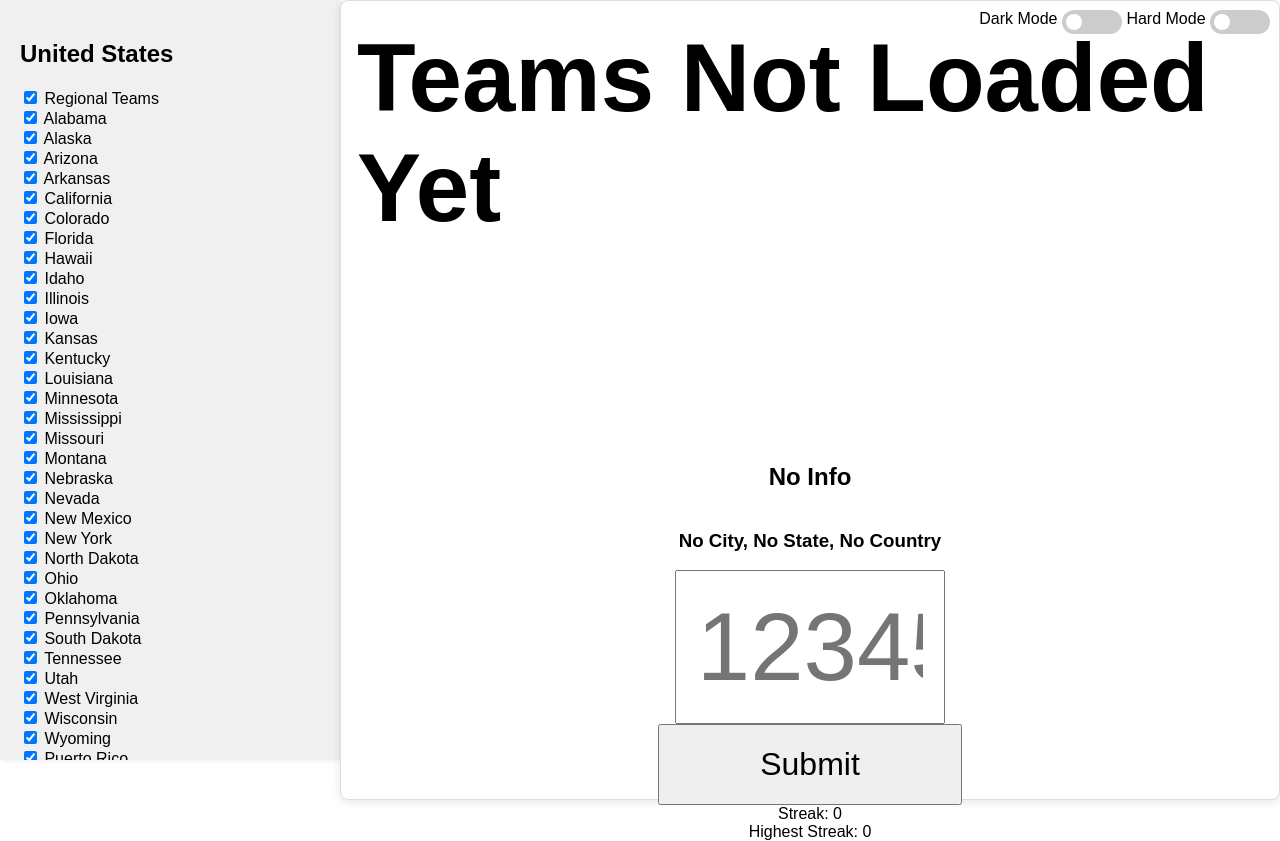
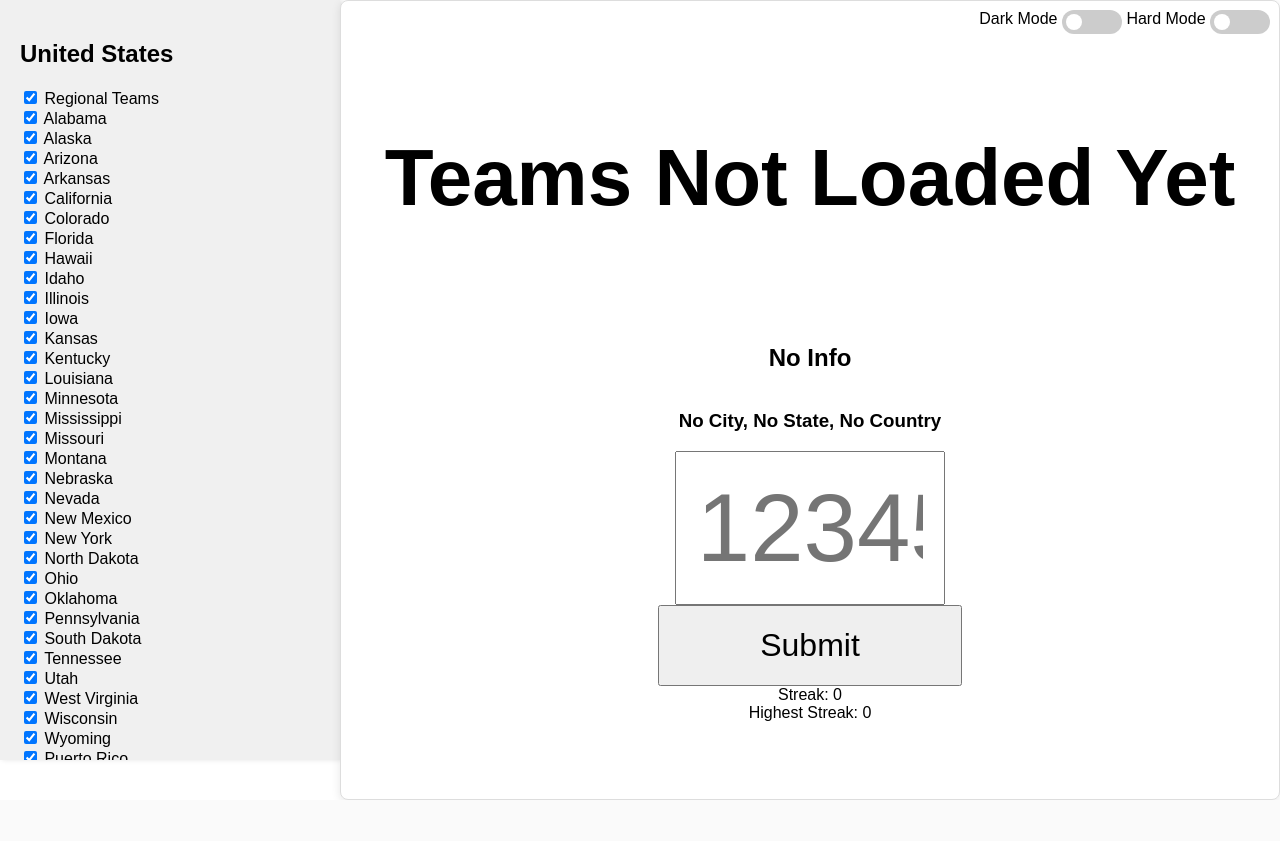
Before and after one commit to CommandTech/FRCTeamMemory, a Flask app: page / in a window 1280 px wide. After the commit the page ends 800 px from the top, so only its background shows below. Run offline with Flask 3, Linux system fonts and the light colour scheme.

Commit message:
Makes sure that the streak only goes up if the guessed team is a new team, fixed updating the team info, and some sizing stuff

```diff
--- a/main.py
+++ b/main.py
@@ -6,6 +6,7 @@ from datetime import datetime
 from datetime import timedelta
 import secrets
 import string
+import re
 
 app = Flask(__name__, static_folder='static')
 
@@ -206,6 +207,10 @@ def genRandomTeam():
 
                 session['curTeamCountry'] = team[5]
 
+
+            if re.search(r'team \d{1,4}', session['curTeamInfo'].lower()):
+                session['curTeamInfo'] = "No Info"
+
         except:
             print("excepted")
             session['curTeam'] = -1
@@ -228,6 +233,7 @@ def root():
             characters = string.ascii_letters + string.digits
             session['id'] = ''.join(secrets.choice(characters) for _ in range(32))
 
+        session['guessedTeams'] = []
         session['currentStreak'] = 0
         session['curTeam'] = 0
         session['curTeamName'] = "Teams Not Loaded Yet"
@@ -262,9 +268,12 @@ def check_team():
     with app.app_context():
         match = teamNumber == session.get('curTeam',0)
         if (match and teamNumber != -1):
-            session['currentStreak'] += 1
+            if teamNumber not in session['guessedTeams']:
+                session['currentStreak'] += 1
+                session['guessedTeams'] = session.get('guessedTeams', []) + [session['curTeam']]
         else:
             session['currentStreak'] = 0
+            session['guessedTeams'] = []
 
         if session['currentStreak'] > session['highest_streak']:
             session['highest_streak'] = session['currentStreak']
@@ -401,12 +410,14 @@ def update_teams():
     session['selected_regions'] = data['regions']
     session['regional'] = data['regional']
     session['currentStreak'] = 0
+    session['guessedTeams'] = []
     genRandomTeam()
     return "0"
 
 @app.route('/gen-random-team', methods=['POST'])
 def gen_random_team_route():
     genRandomTeam()
+
     return jsonify({'status': 'success', 'newTeamName': session['curTeamName'],'newTeamInfo': session['curTeamInfo'], 'newTeamCity': session['curTeamCity'], 'newTeamState': session['curTeamState'], 'newTeamCountry': session['curTeamCountry'], 'streak': session['currentStreak']})
 
 def startWeb():
--- a/static/script.js
+++ b/static/script.js
@@ -169,6 +169,8 @@ function reloadPage() {
             }
             currentStreak.textContent = "Streak: " + data.streak;
             teamLocation.textContent = data.newTeamCity + ', ' + data.newTeamState + ', ' + data.newTeamCountry;
+
+            teamInfo.textContent = data.newTeamInfo;
         }
     })
     .catch(error => console.error('Error:', error));
--- a/static/style.css
+++ b/static/style.css
@@ -53,8 +53,8 @@ body {
 }
 
 #team-name {
-    margin-bottom: 200px;
-    font-size: 6em; /* Increase font size for team-name */
+    margin-bottom: 100px;
+    font-size: 5em; /* Increase font size for team-name */
 }
 
 #team-input {
```
